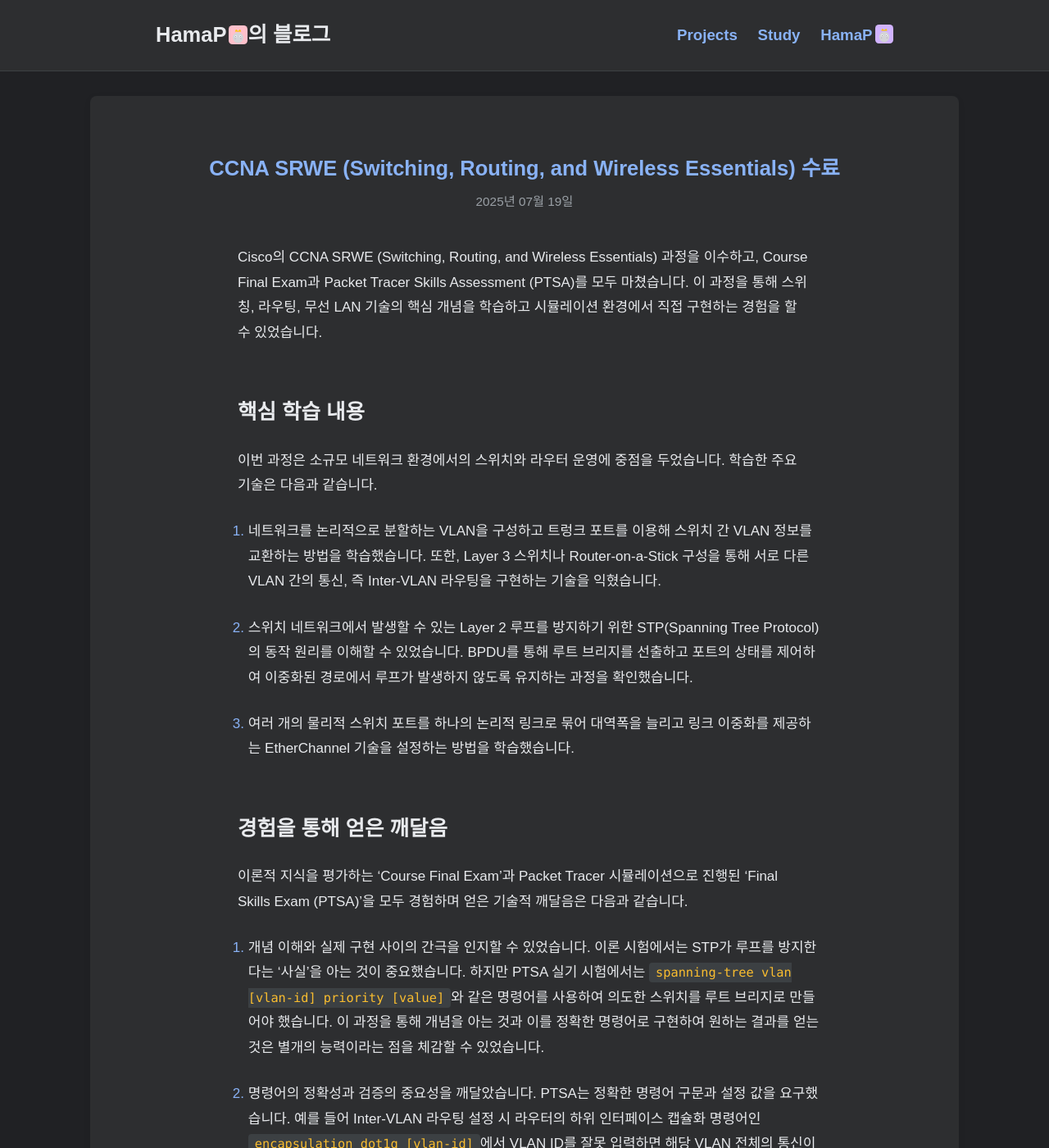
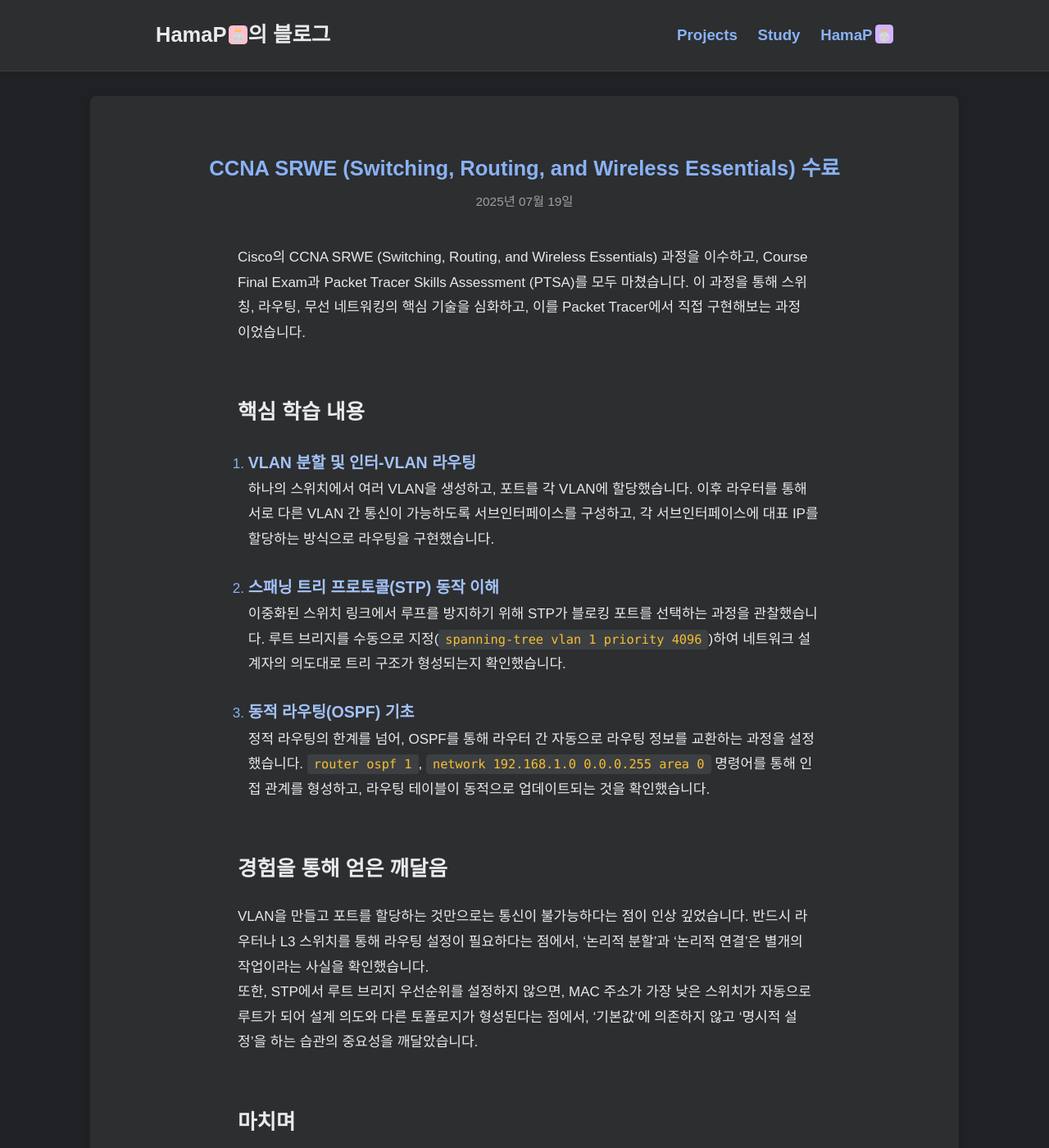
Before and after one commit to HamaP0/HamaP0.github.io, a Jekyll site: the page built from _posts/자격증/2025-07-19-CCNA2_SRWE.md, in a window 1280 px wide and 1400 px high. Shown: the whole window at 82% size. Built offline with Jekyll 4.4.1, drawn with Linux system fonts in a browser that asks for light colours; some web fonts are replaced; some of the changed text lies outside the part shown.

Commit message:
Update 2025-07-19-CCNA2_SRWE.md

```diff
--- a/_posts/자격증/2025-07-19-CCNA2_SRWE.md
+++ b/_posts/자격증/2025-07-19-CCNA2_SRWE.md
@@ -5,28 +5,27 @@ date: 2025-07-19 15:00:00 +0900
 categories: [자격증]
 tags: [Cisco, CCNA]
 ---
-Cisco의 CCNA SRWE (Switching, Routing, and Wireless Essentials) 과정을 이수하고, Course Final Exam과 Packet Tracer Skills Assessment (PTSA)를 모두 마쳤습니다. 이 과정을 통해 스위칭, 라우팅, 무선 LAN 기술의 핵심 개념을 학습하고 시뮬레이션 환경에서 직접 구현하는 경험을 할 수 있었습니다.
+Cisco의 CCNA SRWE (Switching, Routing, and Wireless Essentials) 과정을 이수하고, Course Final Exam과 Packet Tracer Skills Assessment (PTSA)를 모두 마쳤습니다. 이 과정을 통해 스위칭, 라우팅, 무선 네트워킹의 핵심 기술을 심화하고, 이를 Packet Tracer에서 직접 구현해보는 과정이었습니다.
 
 ## 핵심 학습 내용
 
-이번 과정은 소규모 네트워크 환경에서의 스위치와 라우터 운영에 중점을 두었습니다. 학습한 주요 기술은 다음과 같습니다.
+1.  **VLAN 분할 및 인터-VLAN 라우팅**
+    하나의 스위치에서 여러 VLAN을 생성하고, 포트를 각 VLAN에 할당했습니다. 이후 라우터를 통해 서로 다른 VLAN 간 통신이 가능하도록 서브인터페이스를 구성하고, 각 서브인터페이스에 대표 IP를 할당하는 방식으로 라우팅을 구현했습니다.
 
-1.  네트워크를 논리적으로 분할하는 VLAN을 구성하고 트렁크 포트를 이용해 스위치 간 VLAN 정보를 교환하는 방법을 학습했습니다. 또한, Layer 3 스위치나 Router-on-a-Stick 구성을 통해 서로 다른 VLAN 간의 통신, 즉 Inter-VLAN 라우팅을 구현하는 기술을 익혔습니다.
+2.  **스패닝 트리 프로토콜(STP) 동작 이해**
+    이중화된 스위치 링크에서 루프를 방지하기 위해 STP가 블로킹 포트를 선택하는 과정을 관찰했습니다. 루트 브리지를 수동으로 지정(`spanning-tree vlan 1 priority 4096`)하여 네트워크 설계자의 의도대로 트리 구조가 형성되는지 확인했습니다.
 
-2.  스위치 네트워크에서 발생할 수 있는 Layer 2 루프를 방지하기 위한 STP(Spanning Tree Protocol)의 동작 원리를 이해할 수 있었습니다. BPDU를 통해 루트 브리지를 선출하고 포트의 상태를 제어하여 이중화된 경로에서 루프가 발생하지 않도록 유지하는 과정을 확인했습니다.
-
-3.  여러 개의 물리적 스위치 포트를 하나의 논리적 링크로 묶어 대역폭을 늘리고 링크 이중화를 제공하는 EtherChannel 기술을 설정하는 방법을 학습했습니다.
+3.  **동적 라우팅(OSPF) 기초**
+    정적 라우팅의 한계를 넘어, OSPF를 통해 라우터 간 자동으로 라우팅 정보를 교환하는 과정을 설정했습니다. `router ospf 1`, `network 192.168.1.0 0.0.0.255 area 0` 명령어를 통해 인접 관계를 형성하고, 라우팅 테이블이 동적으로 업데이트되는 것을 확인했습니다.
 
 ## 경험을 통해 얻은 깨달음
 
-이론적 지식을 평가하는 'Course Final Exam'과 Packet Tracer 시뮬레이션으로 진행된 'Final Skills Exam (PTSA)'을 모두 경험하며 얻은 기술적 깨달음은 다음과 같습니다.
-
-1.  개념 이해와 실제 구현 사이의 간극을 인지할 수 있었습니다. 이론 시험에서는 STP가 루프를 방지한다는 '사실'을 아는 것이 중요했습니다. 하지만 PTSA 실기 시험에서는 `spanning-tree vlan [vlan-id] priority [value]`와 같은 명령어를 사용하여 의도한 스위치를 루트 브리지로 만들어야 했습니다. 이 과정을 통해 개념을 아는 것과 이를 정확한 명령어로 구현하여 원하는 결과를 얻는 것은 별개의 능력이라는 점을 체감할 수 있었습니다.
-
-2.  명령어의 정확성과 검증의 중요성을 깨달았습니다. PTSA는 정확한 명령어 구문과 설정 값을 요구했습니다. 예를 들어 Inter-VLAN 라우팅 설정 시 라우터의 하위 인터페이스 캡슐화 명령어인 `encapsulation dot1q [vlan-id]`에서 VLAN ID를 잘못 입력하면 해당 VLAN 전체의 통신이 불가능해졌습니다. 이 때문에 설정 단계마다 `show vlan brief`나 `show ip interface brief` 같은 검증 명령어를 통해 현재 상태를 확인하는 습관이 왜 중요한지 명확히 이해할 수 있었습니다.
+VLAN을 만들고 포트를 할당하는 것만으로는 통신이 불가능하다는 점이 인상 깊었습니다. 반드시 라우터나 L3 스위치를 통해 라우팅 설정이 필요하다는 점에서, ‘논리적 분할’과 ‘논리적 연결’은 별개의 작업이라는 사실을 확인했습니다.
+또한, STP에서 루트 브리지 우선순위를 설정하지 않으면, MAC 주소가 가장 낮은 스위치가 자동으로 루트가 되어 설계 의도와 다른 토폴로지가 형성된다는 점에서, ‘기본값’에 의존하지 않고 ‘명시적 설정’을 하는 습관의 중요성을 깨달았습니다.
 
 ## 마치며
 
-CCNA SRWE 과정은 Layer 2 스위칭 기술과 기본적인 라우팅 및 무선 기술에 대한 체계적인 이해를 제공했습니다. 이론적 개념을 CLI 명령어를 통해 직접 구현하고 Packet Tracer 기반의 실기 시험을 통해 문제 해결 능력을 검증하는 과정을 거치며 스위치와 라우터의 동작 원리에 대한 깊이를 더할 수 있었습니다. 이 경험은 네트워크 인프라를 다루는 기술적 토대가 될 것입니다.
+이 과정을 통해 네트워크의 ‘분할’과 ‘연결’, ‘장애 복구’라는 세 가지 핵심 개념을 실습으로 구현할 수 있었습니다. 특히 VLAN과 STP, OSPF를 조합하여 보다 복잡하고 안정적인 네트워크를 설계하는 기반을 마련했습니다.
+
 
 <hr class="short-rule">
```
